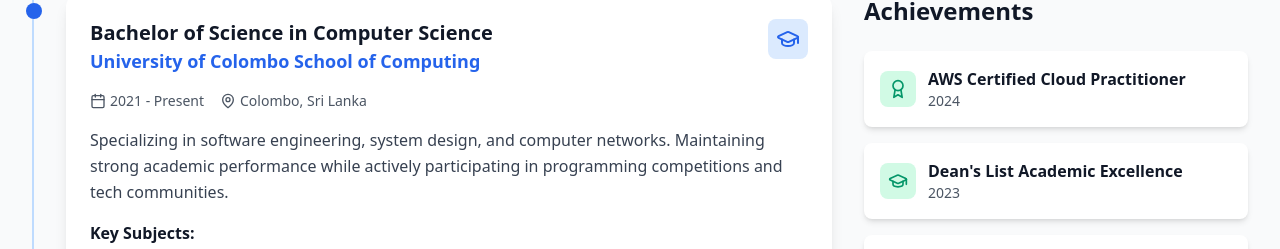
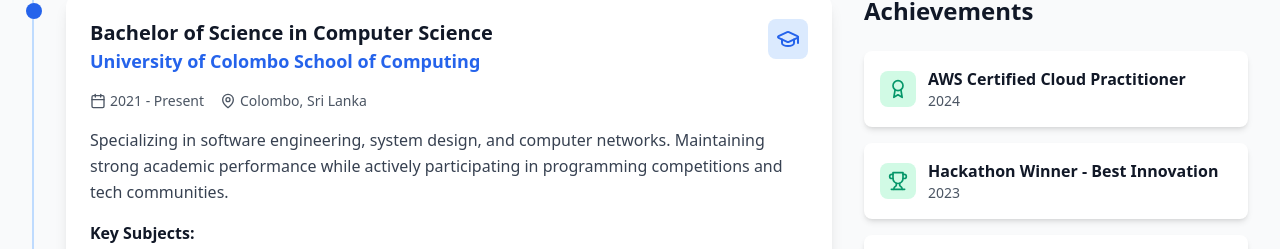
Before and after one commit to AshenSachinthana/portfolio-web, a React (Vite) app: page / in a window 1280 px wide. Shown: the part 3417-3666 px from the top of the page. Built offline with nearby package versions, Linux system fonts and the light colour scheme.

Commit message:
Update Education component: add Trophy icon and change award title to 'Hackathon Winner - Best Innovation'

```diff
--- a/src/components/Education.tsx
+++ b/src/components/Education.tsx
@@ -1,6 +1,6 @@
 import React from 'react';
 import { motion } from 'framer-motion';
-import { GraduationCap, Calendar, MapPin, Award } from 'lucide-react';
+import { GraduationCap, Calendar, MapPin, Award, Trophy } from 'lucide-react';
 
 const Education: React.FC = () => {
   const education = [
@@ -28,9 +28,9 @@ const Education: React.FC = () => {
       icon: Award
     },
     {
-      title: 'Dean\'s List Academic Excellence',
+      title: 'Hackathon Winner - Best Innovation',
       year: '2023',
-      icon: GraduationCap
+      icon: Trophy
     },
     {
       title: 'Programming Competition Participant',
```
